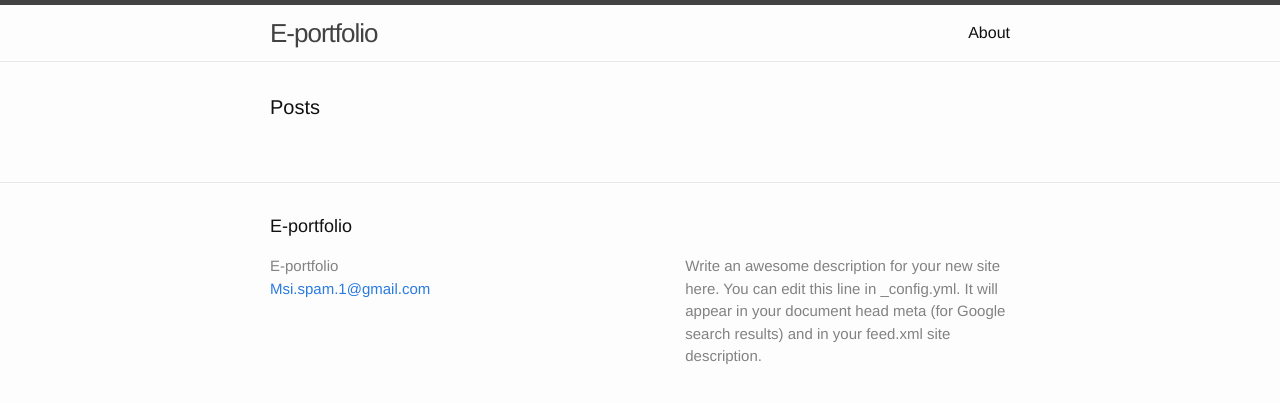
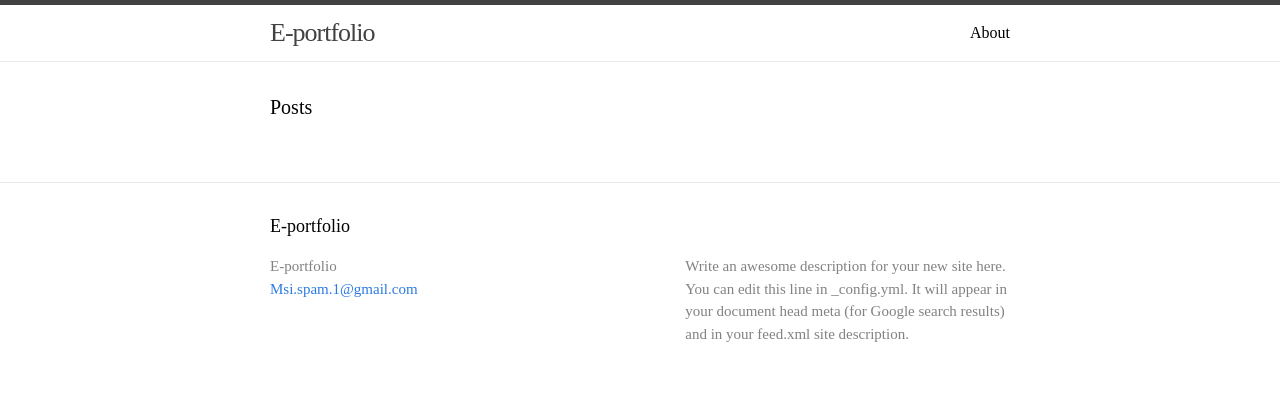
Before and after one commit to Stem-E-Portfolio/LNorman28.Github.io, a Jekyll site: the page built from index.html, in a window 1280 px wide. Shown: the top 403 px of the page. Built offline with Jekyll 4.4.1, drawn with Linux system fonts in a browser that asks for light colours.

Commit message:
Update main.scss

```diff
--- a/css/main.scss
+++ b/css/main.scss
@@ -6,7 +6,7 @@
 
 
 // Our variables
-$base-font-family: "Helvetica Neue", Helvetica, Arial, sans-serif;
+$base-font-family: "Times New Roman", Times New Roman serif;
 $base-font-size:   16px;
 $base-font-weight: 400;
 $small-font-size:  $base-font-size * 0.875;
@@ -14,8 +14,8 @@ $base-line-height: 1.5;
 
 $spacing-unit:     30px;
 
-$text-color:       #111;
-$background-color: #fdfdfd;
+$text-color:       #000000;
+$background-color: #FFFFFF;
 $brand-color:      #2a7ae2;
 
 $grey-color:       #828282;
```
